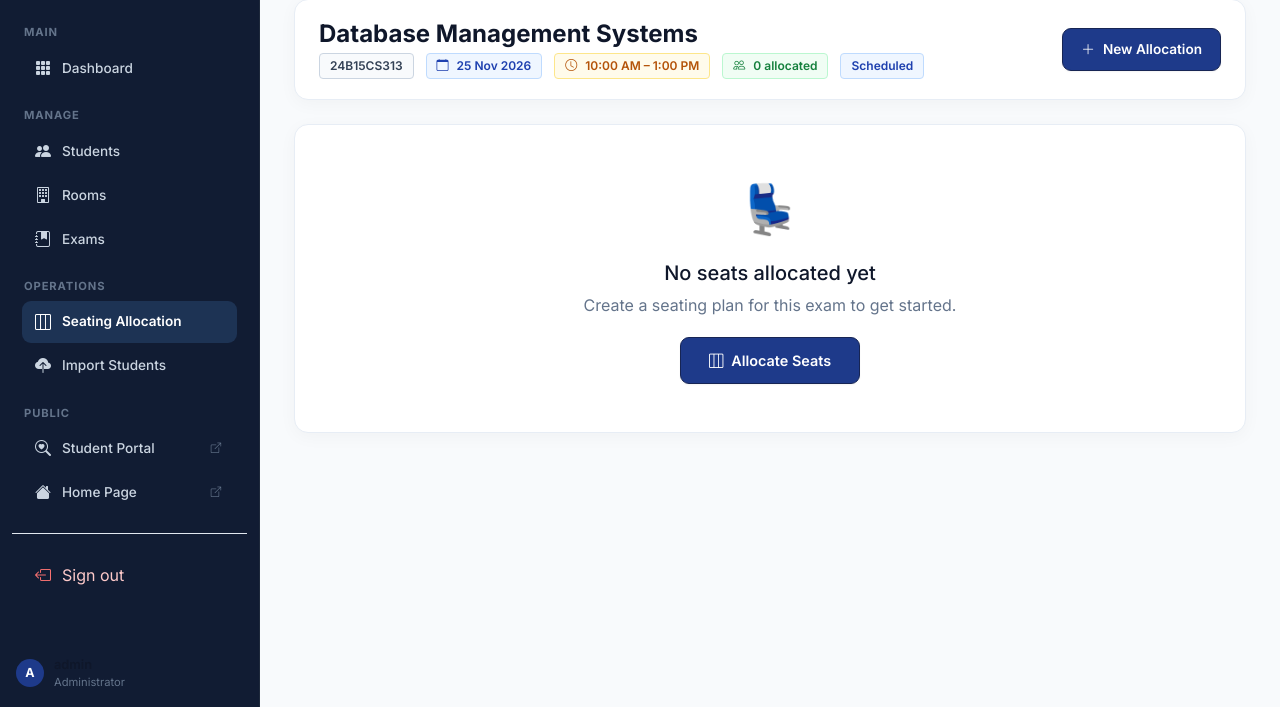
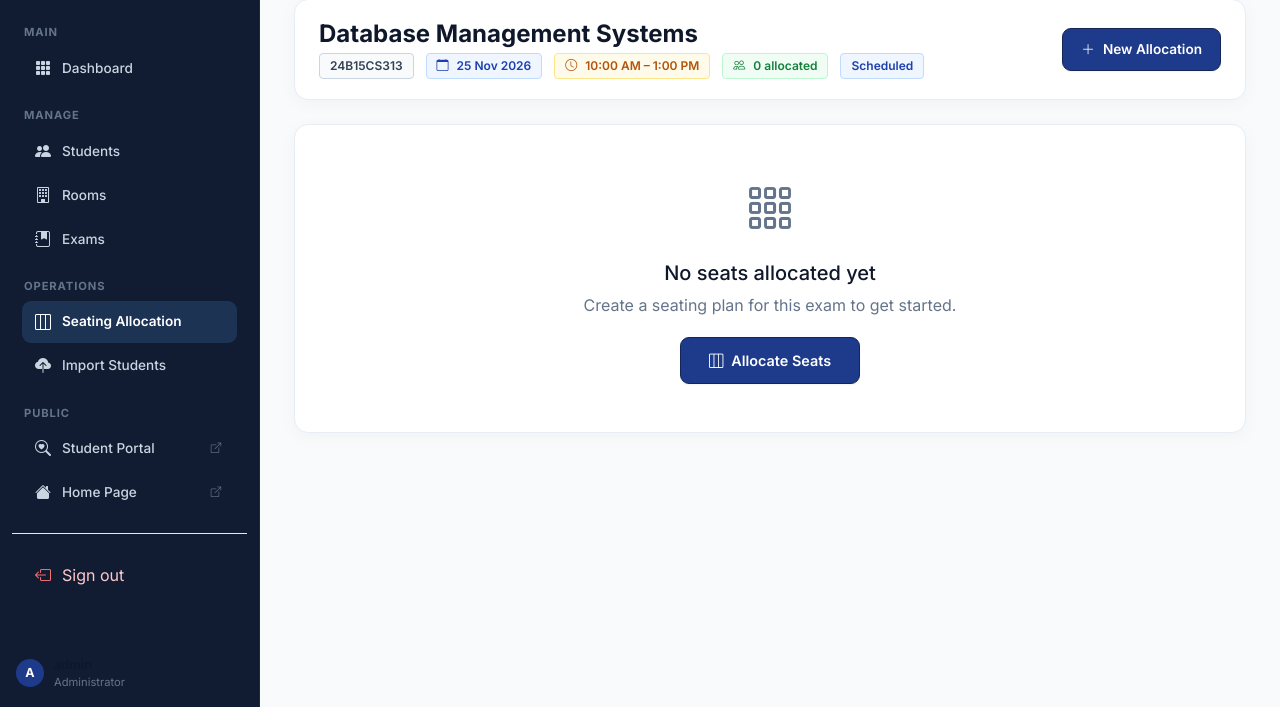
Before and after one commit to Ayan2612/exam-management-system, a Django app: page /seating/3/ in a window 1280 px wide. Shown: the part 93-800 px from the top of the page. Run offline with Django 5.2, Linux system fonts and the light colour scheme; a user stored in the database is signed in; data comes from the database, SQL or seed files in the repository.

Commit message:
Replace decorative emoji with consistent institutional icons

```diff
--- a/templates/exams/seating_detail.html
+++ b/templates/exams/seating_detail.html
@@ -41,7 +41,7 @@
 
 {% if not rooms_data %}
 <div class="glass-card" style="padding:48px;text-align:center">
-  <div style="font-size:3rem;margin-bottom:16px">💺</div>
+  <div style="font-size:3rem;margin-bottom:16px;color:#64748b"><i class="bi bi-grid-3x3-gap"></i></div>
   <h5 style="color:var(--text-primary);margin-bottom:8px">No seats allocated yet</h5>
   <p style="color:var(--text-muted);margin-bottom:20px">Create a seating plan for this exam to get started.</p>
   <a href="{% url 'seating_plan' %}" class="btn-primary-glow" style="padding:12px 28px">
@@ -56,7 +56,7 @@
   <!-- Room Header -->
   <div style="padding:16px 20px;background:#f8fafc;border-bottom:1px solid #e2e8f0;display:flex;align-items:center;justify-content:space-between;flex-wrap:wrap;gap:12px">
     <div style="display:flex;align-items:center;gap:12px">
-      <div style="width:38px;height:38px;border-radius:6px;background:#1e3a8a;color:#ffffff;display:flex;align-items:center;justify-content:center;font-size:18px;flex-shrink:0">🚪</div>
+      <div style="width:38px;height:38px;border-radius:6px;background:#eff6ff;color:#1e3a8a;display:flex;align-items:center;justify-content:center;font-size:18px;flex-shrink:0"><i class="bi bi-door-closed"></i></div>
       <div>
         <div style="font-weight:700;font-size:1.05rem;color:#0f172a">Room {{ data.room.room_number }}</div>
         <div style="font-size:0.78rem;color:#64748b">{{ data.room.building }} · Capacity: {{ data.room.capacity }} seats</div>
```
